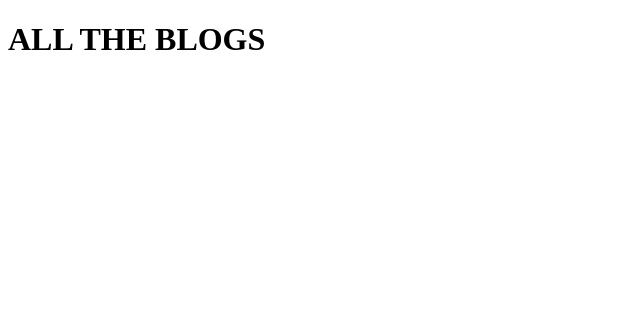
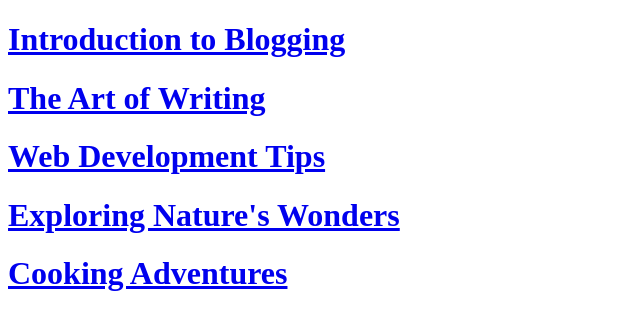
Before and after one commit to dannykryan/soc11-next-blog, a Next.js app: page /blogs in a window 1280 px wide. Shown: the top 330 px of the page, without its empty margins (0-640 px from the left). Built offline with nearby package versions, Linux system fonts and the light colour scheme.

Commit message:
routing dynamically via id

```diff
--- a/pages/blogs/index.jsx
+++ b/pages/blogs/index.jsx
@@ -1,8 +1,14 @@
+import Link from "next/link";
+import blogData from "../../json/data.json";
 
 const BlogList = () => {
   return (
     <div>
-      <h1>ALL THE BLOGS</h1>
+      {blogData.blogPosts.map((post) => (
+        <Link key={post.id} href={`blogs/${post.id}`}>
+          <h1>{post.heading}</h1>
+        </Link>
+      ))}
     </div>
   );
 };
```
